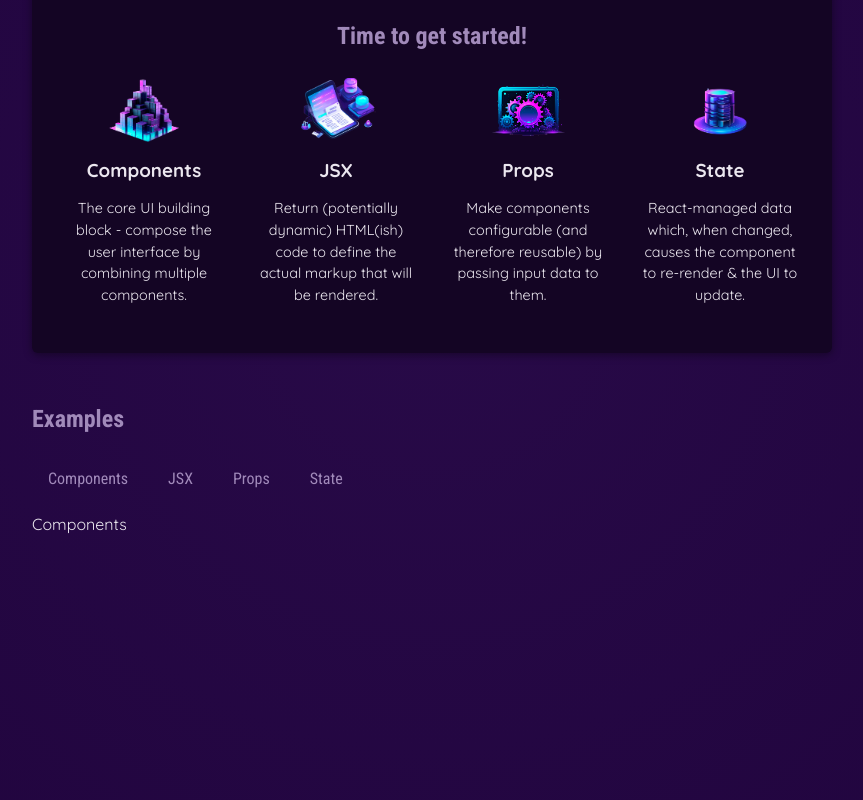
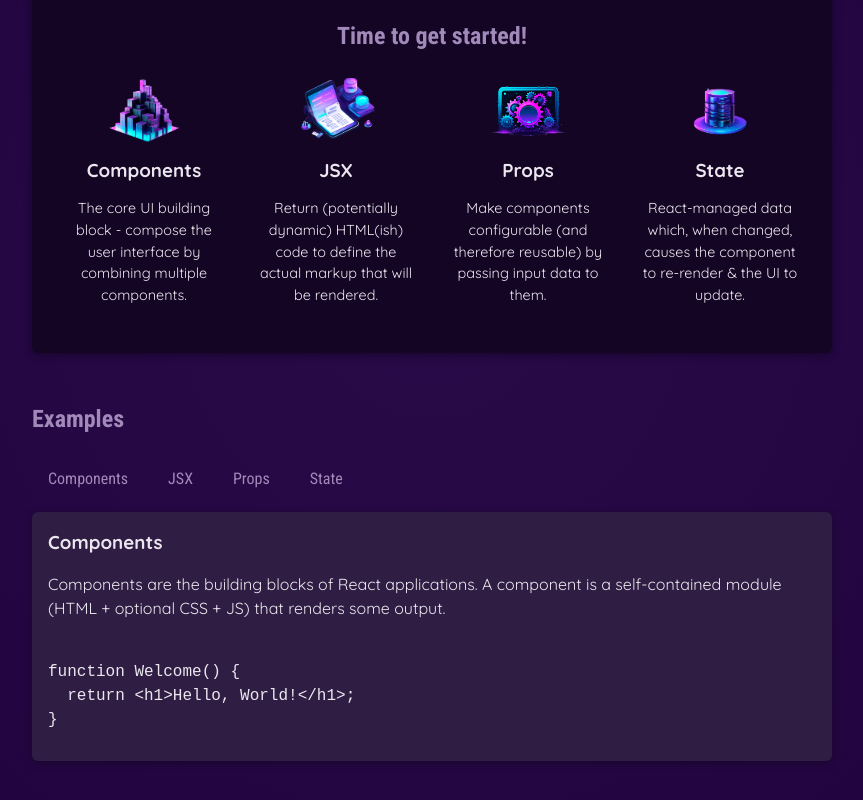
Before and after one commit to kevinmitchell36/01-starting-project, a React (Vite) app: page / in a window 1280 px wide. Shown: the part 346-1146 px from the top of the page, without its empty margins (208-1071 px from the left). Built offline with nearby package versions, Linux system fonts and the light colour scheme.

Commit message:
Update to data.js to populate tab content box. useState to dynamically render tab content

```diff
--- a/src/App.jsx
+++ b/src/App.jsx
@@ -2,14 +2,14 @@
 import CoreConcepts from "./components/CoreConcepts";
 import TabButton from "./components/TabButton";
 import Header from "./components/Header";
-import { CORE_CONCEPTS } from "./data";
+import { CORE_CONCEPTS, EXAMPLES } from "./data";
 
 function App() {
-  const [selected, setSelected] = useState('Components')
+  const [selected, setSelected] = useState('components')
 
   function handleSelect(selectedButton) {
-    setSelected(selectedButton)
-
+    let convertToKey = selectedButton.toLowerCase()
+    setSelected(convertToKey)
   }
   return (
     <div>
@@ -37,7 +37,15 @@
               </TabButton>
             )}
           </menu>
-            {selected}
+            <div id="tab-content">
+              <h3>{EXAMPLES[selected].title}</h3>
+              <p>{EXAMPLES[selected].description}</p>
+              <pre>
+                <code>
+                  {EXAMPLES[selected].code}
+                </code>
+              </pre>
+            </div>
         </section>
       </main>
     </div>
```
